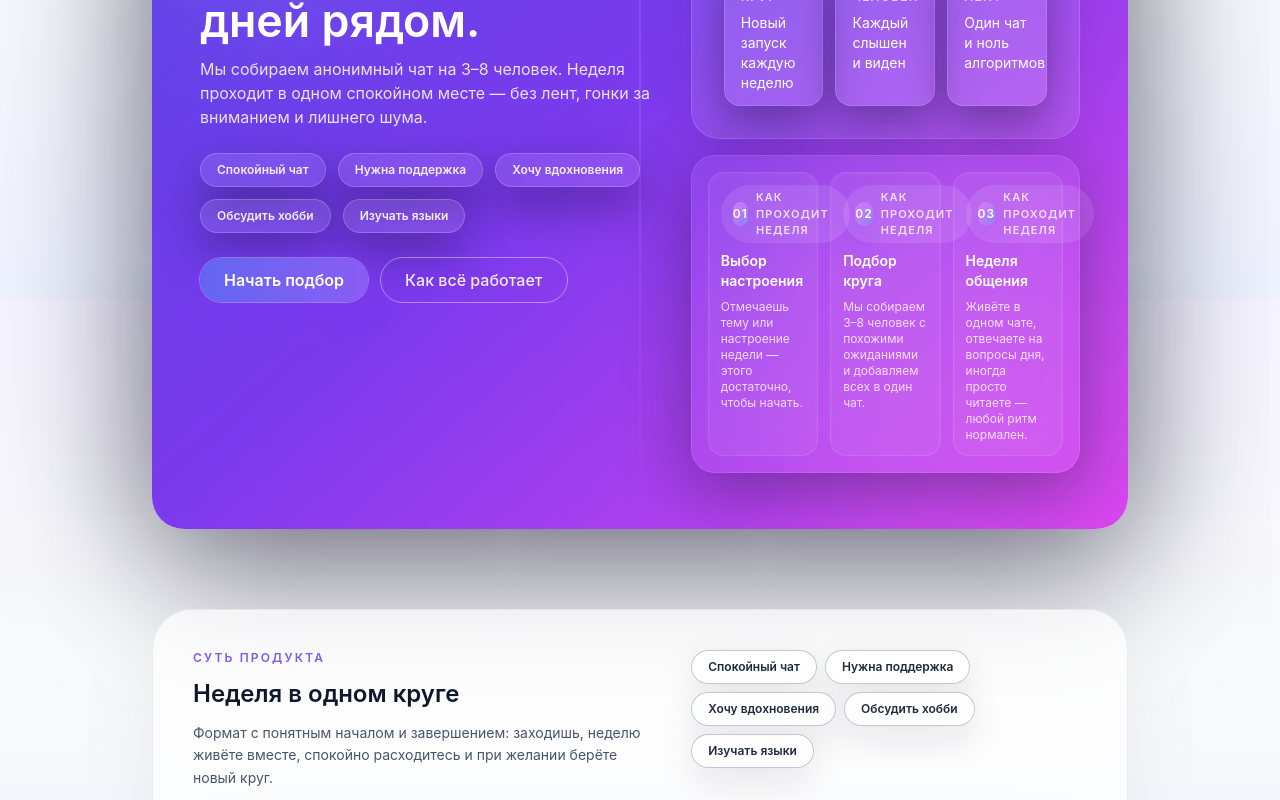
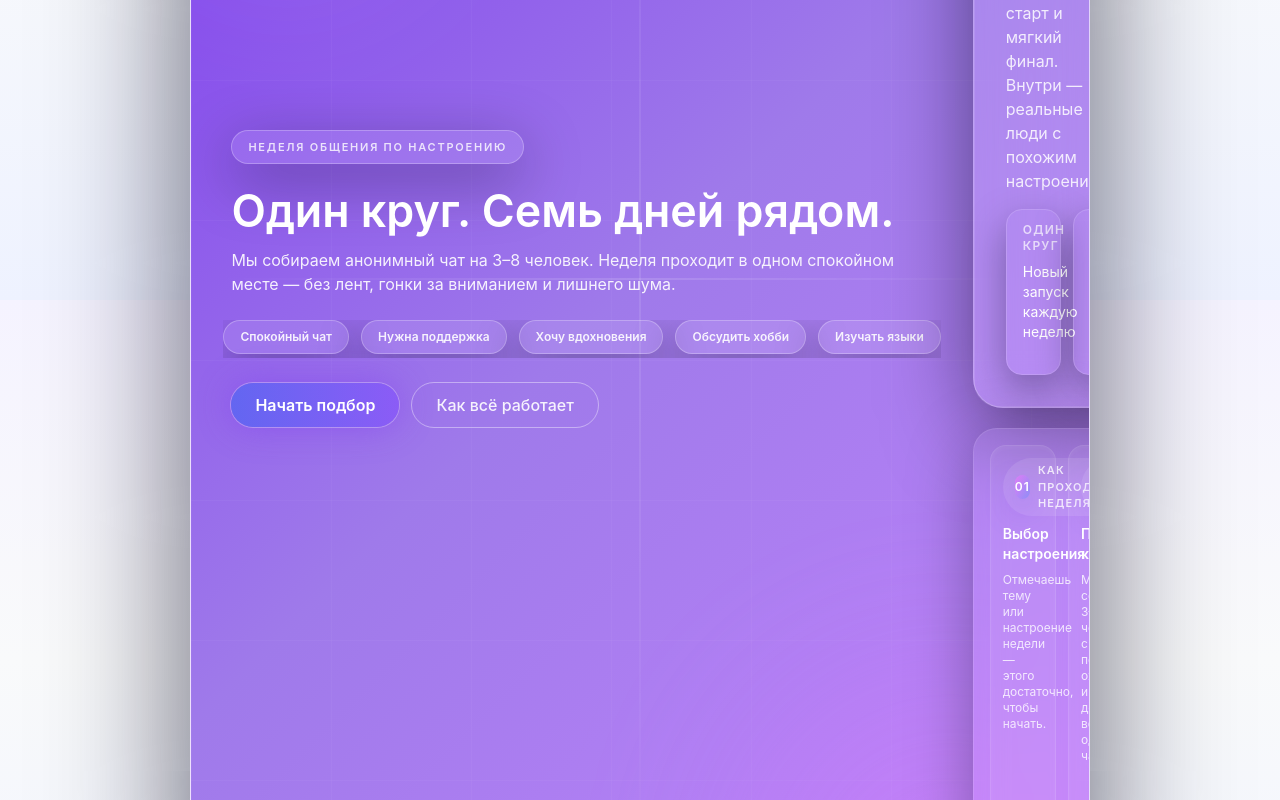
Before and after one commit to QuantumKeyUYU/WeekCrew, a Next.js app: page / in a window 1280 px wide. Shown: the part 500-1300 px from the top of the page. Built offline with nearby package versions, Linux system fonts and the light colour scheme; no server answers.

Commit message:
Enforce daily message quotas

```diff
--- a/src/app/(routes)/circle/page.tsx
+++ b/src/app/(routes)/circle/page.tsx
@@ -398,6 +398,7 @@ export default function CirclePage() {
         deviceId: currentDeviceId ?? undefined,
       });
       replaceMessage(optimisticId, response.message);
+      setQuotaFromApi(response.quota ?? null);
     } catch (error) {
       if (error instanceof ApiError) {
         const details = (error.data as { error?: string; quota?: DailyQuotaSnapshot } | null) ?? null;
--- a/src/app/globals.css
+++ b/src/app/globals.css
@@ -83,7 +83,43 @@ body[data-animations='off'] * {
   transition-duration: 0s !important;
 }
 
+@layer utilities {
+  .bg-grid {
+    background-image:
+      linear-gradient(90deg, rgba(255, 255, 255, 0.08) 1px, transparent 1px),
+      linear-gradient(180deg, rgba(255, 255, 255, 0.08) 1px, transparent 1px);
+    background-size: 140px 140px;
+  }
+
+  .bg-grid-dark {
+    background-image:
+      linear-gradient(90deg, rgba(148, 163, 184, 0.12) 1px, transparent 1px),
+      linear-gradient(180deg, rgba(148, 163, 184, 0.12) 1px, transparent 1px);
+  }
+
+  @media (max-width: 768px) {
+    .bg-grid,
+    .bg-grid-dark {
+      background-size: 110px 110px;
+    }
+  }
+
+  .scroll-snap-x {
+    scroll-snap-type: x mandatory;
+  }
+
+  .scroll-snap-align-start {
+    scroll-snap-align: start;
+  }
+}
+
 @layer components {
+  .app-shell {
+    width: min(1100px, 100%);
+    margin-inline: auto;
+    padding-inline: clamp(1.1rem, 3vw, 2.5rem);
+  }
+
   .app-panel {
     border-radius: 2.5rem;
     border: 1px solid var(--surface-card-border);
--- a/src/app/page.tsx
+++ b/src/app/page.tsx
@@ -81,29 +81,39 @@ export default function HomePage() {
 
   return (
     <>
-      <div className="space-y-14 py-8 sm:space-y-20 sm:py-12">
-        <section className="relative overflow-hidden rounded-[32px] bg-gradient-to-br from-indigo-600 via-violet-600 to-fuchsia-500 px-5 py-10 text-white shadow-[0_30px_140px_rgba(6,5,27,0.65)] sm:px-12 sm:py-14">
+      <div className="app-shell space-y-12 pb-12 pt-6 sm:space-y-20 sm:pb-16 sm:pt-10">
+        <section className="app-hero relative overflow-hidden px-5 py-10 text-white shadow-[0_30px_140px_rgba(6,5,27,0.65)] sm:px-10 sm:py-14">
+          <div className="pointer-events-none absolute inset-0 bg-grid opacity-40 mix-blend-screen dark:bg-grid-dark" />
           <div className="pointer-events-none absolute inset-0 opacity-70">
-            <div className="absolute -left-10 top-10 h-64 w-64 rounded-full bg-white/10 blur-3xl sm:h-80 sm:w-80" />
-            <div className="absolute bottom-0 right-0 h-72 w-72 rounded-full bg-fuchsia-400/30 blur-3xl sm:h-96 sm:w-96" />
+            <div className="absolute -left-10 top-6 h-64 w-64 rounded-full bg-white/10 blur-3xl sm:-left-16 sm:h-80 sm:w-80" />
+            <div className="absolute bottom-[-14%] right-[-6%] h-80 w-80 rounded-full bg-fuchsia-400/35 blur-[110px] sm:h-96 sm:w-96" />
             <div className="absolute inset-y-10 left-1/2 hidden w-px -translate-x-1/2 bg-gradient-to-b from-white/5 via-white/30 to-white/5 md:block" />
+            <div className="absolute inset-x-6 top-1/2 hidden h-[1px] -translate-y-1/2 bg-gradient-to-r from-white/0 via-white/40 to-white/0 lg:block" />
           </div>
 
-          <div className="relative grid items-center gap-10 lg:grid-cols-[1.1fr_0.95fr]">
-            <motion.div initial={{ opacity: 0, y: 12 }} animate={{ opacity: 1, y: 0 }} transition={{ duration: 0.35, ease: 'easeOut' }} className="space-y-6">
-              <div className="inline-flex items-center gap-2 rounded-full border border-white/25 bg-white/10 px-4 py-2 text-xs font-semibold uppercase tracking-[0.12em] text-white/80">
+          <div className="relative grid items-center gap-10 lg:grid-cols-[1.05fr_0.95fr]">
+            <motion.div
+              initial={{ opacity: 0, y: 12 }}
+              animate={{ opacity: 1, y: 0 }}
+              transition={{ duration: 0.35, ease: 'easeOut' }}
+              className="space-y-6"
+            >
+              <div className="inline-flex items-center gap-2 rounded-full border border-white/25 bg-white/10 px-4 py-2 text-[11px] font-semibold uppercase tracking-[0.16em] text-white/80 shadow-[0_16px_60px_rgba(3,5,20,0.35)]">
                 {t('hero_intro_label')}
               </div>
-              <div className="space-y-3 text-left">
-                <h1 className="text-3xl font-semibold leading-tight sm:text-[2.8rem] sm:leading-[1.05]">
+              <div className="space-y-3 text-left md:max-w-2xl">
+                <h1 className="text-3xl font-semibold leading-[1.08] sm:text-[2.6rem] sm:leading-[1.05] md:text-[2.8rem]">
                   {t('hero_title')}
                 </h1>
-                <p className="text-sm leading-relaxed text-white/85 sm:text-base">{t('hero_description')}</p>
+                <p className="text-sm leading-relaxed text-white/90 sm:text-base">{t('hero_description')}</p>
               </div>
 
-              <div className="flex flex-wrap items-center gap-3">
+              <div className="-mx-1 flex flex-nowrap items-center gap-2 overflow-x-auto pb-1 scroll-smooth scroll-snap-x [--sb-size:0px] sm:-mx-2 sm:gap-3">
                 {vibes.map((vibe) => (
-                  <span key={vibe} className="app-chip border-white/20 bg-white/10 px-4 py-2 text-xs font-semibold text-white/90 shadow-[0_18px_45px_rgba(3,5,20,0.35)]">
+                  <span
+                    key={vibe}
+                    className="app-chip scroll-snap-align-start border-white/25 bg-white/10 px-4 py-2 text-xs font-semibold text-white/90 shadow-[0_18px_45px_rgba(3,5,20,0.35)] whitespace-nowrap"
+                  >
                     {vibe}
                   </span>
                 ))}
@@ -133,8 +143,9 @@ export default function HomePage() {
               )}
             </motion.div>
 
-            <div className="space-y-4">
-              <div className="app-panel-muted grid gap-4 rounded-[28px] border border-white/15 bg-white/10 p-6 backdrop-blur-xl sm:p-8">
+            <div className="space-y-5">
+              <div className="app-panel-muted relative grid gap-4 rounded-[26px] border border-white/20 bg-white/10 p-6 shadow-[0_22px_85px_rgba(3,5,20,0.5)] backdrop-blur-xl sm:rounded-[30px] sm:p-8">
+                <div className="pointer-events-none absolute inset-0 rounded-[24px] border border-white/10" />
                 <div className="flex flex-col gap-4 sm:flex-row sm:items-center sm:justify-between">
                   <div className="space-y-1">
                     <p className="text-xs font-semibold uppercase tracking-[0.15em] text-white/70">{t('hero_story_title')}</p>
@@ -145,7 +156,10 @@ export default function HomePage() {
 
                 <div className="grid gap-3 sm:grid-cols-3">
                   {highlights.map((item) => (
-                    <div key={item.label} className="rounded-2xl border border-white/15 bg-white/10 px-4 py-3 text-left shadow-[0_16px_40px_rgba(3,5,20,0.35)]">
+                    <div
+                      key={item.label}
+                      className="rounded-2xl border border-white/15 bg-gradient-to-br from-white/12 via-white/5 to-white/10 px-4 py-3 text-left shadow-[0_16px_40px_rgba(3,5,20,0.35)]"
+                    >
                       <p className="text-xs font-semibold uppercase tracking-[0.1em] text-white/70">{item.label}</p>
                       <p className="mt-2 text-sm text-white">{item.description}</p>
                     </div>
@@ -155,7 +169,10 @@ export default function HomePage() {
 
               <div className="grid gap-3 rounded-[24px] border border-white/10 bg-white/5 p-4 shadow-[0_18px_65px_rgba(3,5,20,0.35)] backdrop-blur-lg sm:grid-cols-3">
                 {steps.map((step) => (
-                  <div key={`${step.badge}-${step.title}`} className="flex flex-col gap-2 rounded-2xl border border-white/10 bg-white/5 p-3 shadow-inner shadow-white/5">
+                  <div
+                    key={`${step.badge}-${step.title}`}
+                    className="group relative flex flex-col gap-2 rounded-2xl border border-white/10 bg-white/5 p-3 shadow-inner shadow-white/5 transition duration-200 hover:-translate-y-1 hover:border-white/30"
+                  >
                     <div className="inline-flex w-fit items-center gap-2 rounded-full bg-white/10 px-3 py-1 text-[11px] font-semibold uppercase tracking-[0.1em] text-white/80">
                       <span className="flex h-6 w-6 items-center justify-center rounded-full bg-gradient-to-br from-fuchsia-400/80 to-indigo-400/80 text-xs font-semibold text-white shadow-[0_12px_30px_rgba(124,58,237,0.4)]">
                         {step.badge}
@@ -171,16 +188,20 @@ export default function HomePage() {
           </div>
         </section>
 
-        <section className="app-panel bg-white/70 p-6 shadow-[0_24px_90px_rgba(8,7,20,0.06)] backdrop-blur lg:p-10 dark:bg-slate-900/60">
+        <section className="app-panel relative overflow-hidden bg-white/70 p-6 shadow-[0_24px_90px_rgba(8,7,20,0.06)] backdrop-blur sm:p-8 lg:p-10 dark:bg-slate-900/60">
+          <div className="pointer-events-none absolute inset-0 bg-gradient-to-br from-indigo-100/30 via-white/40 to-fuchsia-100/30 opacity-70 dark:from-indigo-950/30 dark:via-slate-900/30 dark:to-fuchsia-900/20" />
           <div className="grid items-start gap-10 lg:grid-cols-[1.1fr_0.95fr]">
             <div className="space-y-3 text-left">
               <p className="text-xs font-semibold uppercase tracking-[0.18em] text-brand">{t('home_essentials_label')}</p>
               <h2 className="text-2xl font-semibold text-slate-900 dark:text-white">{t('home_essentials_title')}</h2>
               <p className="text-sm leading-relaxed text-slate-600 dark:text-slate-300">{t('home_essentials_description')}</p>
             </div>
-            <div className="flex flex-wrap gap-2">
+            <div className="-mx-1 flex flex-nowrap gap-2 overflow-x-auto pb-1 scroll-smooth scroll-snap-x sm:mx-0 sm:flex-wrap sm:overflow-visible">
               {vibes.map((vibe) => (
-                <span key={vibe} className="app-chip px-4 py-2 text-xs font-semibold text-slate-800 shadow-[0_14px_35px_rgba(15,23,42,0.1)] dark:text-white">
+                <span
+                  key={vibe}
+                  className="app-chip scroll-snap-align-start whitespace-nowrap px-4 py-2 text-xs font-semibold text-slate-800 shadow-[0_14px_35px_rgba(15,23,42,0.1)] dark:text-white"
+                >
                   {vibe}
                 </span>
               ))}
@@ -210,7 +231,7 @@ export default function HomePage() {
           </div>
         </section>
 
-        <section id="how-it-works" className="space-y-8 rounded-[30px] border border-slate-200/70 bg-white/80 p-6 shadow-[0_22px_90px_rgba(15,23,42,0.06)] backdrop-blur md:p-10 dark:border-slate-800 dark:bg-slate-900/70">
+        <section id="how-it-works" className="space-y-8 rounded-[28px] border border-slate-200/70 bg-white/80 p-6 shadow-[0_22px_90px_rgba(15,23,42,0.06)] backdrop-blur sm:p-8 md:rounded-[30px] md:p-10 dark:border-slate-800 dark:bg-slate-900/70">
           <div className="space-y-3 text-left md:text-center">
             <p className="text-xs font-semibold uppercase tracking-[0.2em] text-brand">{t('home_how_it_works_label')}</p>
             <h2 className="text-2xl font-semibold text-slate-900 dark:text-white">{t('home_how_it_works_title')}</h2>
@@ -230,7 +251,7 @@ export default function HomePage() {
           </div>
         </section>
 
-        <section className="space-y-6 rounded-[30px] border border-slate-200/70 bg-gradient-to-br from-slate-50 via-white to-violet-50 p-6 shadow-[0_26px_110px_rgba(15,23,42,0.05)] md:p-10 dark:border-slate-800 dark:from-slate-900 dark:via-slate-950 dark:to-indigo-950/40">
+        <section className="space-y-6 rounded-[28px] border border-slate-200/70 bg-gradient-to-br from-slate-50 via-white to-violet-50 p-6 shadow-[0_26px_110px_rgba(15,23,42,0.05)] sm:p-8 md:rounded-[30px] md:p-10 dark:border-slate-800 dark:from-slate-900 dark:via-slate-950 dark:to-indigo-950/40">
           <div className="space-y-3 text-left md:text-center">
             <p className="text-xs font-semibold uppercase tracking-[0.2em] text-brand">{t('home_why_cozy_label')}</p>
             <h2 className="text-2xl font-semibold text-slate-900 dark:text-white">{t('home_why_cozy_title')}</h2>
@@ -247,7 +268,7 @@ export default function HomePage() {
           </div>
         </section>
 
-        <section className="app-panel-muted flex flex-col gap-4 rounded-[26px] border border-slate-200/70 bg-white/75 p-6 text-center shadow-[0_22px_90px_rgba(15,23,42,0.06)] md:flex-row md:items-center md:justify-between md:p-8 dark:border-slate-800 dark:bg-slate-900/70">
+        <section className="app-panel-muted flex flex-col gap-4 rounded-[26px] border border-slate-200/70 bg-white/75 p-6 text-center shadow-[0_22px_90px_rgba(15,23,42,0.06)] sm:p-8 md:flex-row md:items-center md:justify-between dark:border-slate-800 dark:bg-slate-900/70">
           <div className="space-y-2 text-left md:text-center">
             <h3 className="text-xl font-semibold text-slate-900 dark:text-white">{t('home_ready_title')}</h3>
             <p className="text-sm text-slate-600 dark:text-slate-300">{t('home_ready_description')}</p>
@@ -263,9 +284,9 @@ export default function HomePage() {
             >
               {t('landing_more_link')}
             </button>
-            <div className="flex flex-wrap justify-center gap-2 rounded-full border border-slate-200/70 bg-white/70 px-4 py-2 text-[11px] font-semibold uppercase tracking-[0.12em] text-slate-600 shadow-[0_16px_50px_rgba(15,23,42,0.05)] dark:border-slate-800 dark:bg-slate-900/80 dark:text-slate-200">
+            <div className="-mx-1 flex flex-nowrap justify-center gap-2 overflow-x-auto rounded-full border border-slate-200/70 bg-white/70 px-4 py-2 text-[11px] font-semibold uppercase tracking-[0.12em] text-slate-600 shadow-[0_16px_50px_rgba(15,23,42,0.05)] scroll-snap-x dark:border-slate-800 dark:bg-slate-900/80 dark:text-slate-200 sm:mx-0 sm:flex-wrap sm:justify-start sm:overflow-visible">
               {vibes.slice(0, 3).map((vibe) => (
-                <span key={`cta-${vibe}`} className="rounded-full bg-gradient-to-r from-indigo-500/15 to-fuchsia-500/15 px-3 py-1 text-xs font-semibold text-slate-700 dark:text-white">
+                <span key={`cta-${vibe}`} className="scroll-snap-align-start rounded-full bg-gradient-to-r from-indigo-500/15 to-fuchsia-500/15 px-3 py-1 text-xs font-semibold text-slate-700 dark:text-white">
                   {vibe}
                 </span>
               ))}
--- a/src/lib/api/circles.ts
+++ b/src/lib/api/circles.ts
@@ -98,6 +98,7 @@ export interface SendMessagePayload {
 export interface SendMessageResponse {
   ok: true;
   message: CircleMessage;
+  quota?: DailyQuotaSnapshot;
 }
 
 export const sendMessage = (payload: SendMessagePayload) =>
```
Also changed, not shown: src/app/api/messages/route.ts (+20 -2 lines).
